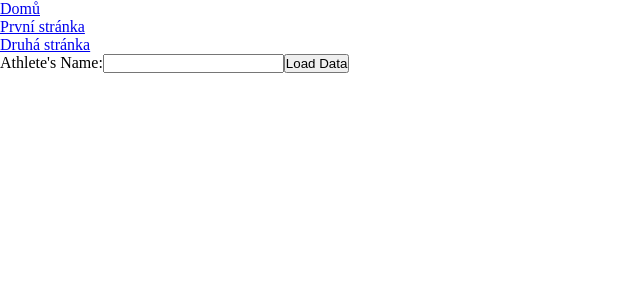
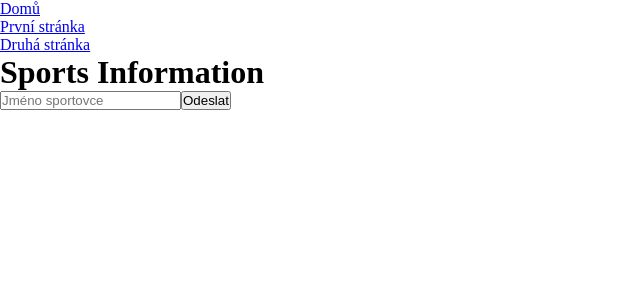
Before and after one commit to zachyunl/react-project, a React (Create React App) app: page /secondpage in a window 1280 px wide. Shown: the top 300 px of the page, without its empty margins (0-640 px from the left). Built offline with nearby package versions, Linux system fonts and the light colour scheme.

Commit message:
new component for api

```diff
--- /dev/null
+++ b/src/components/AthleteInfoForm.js
@@ -0,0 +1,83 @@
+import React, { useState, useEffect } from 'react';
+
+const AthleteInfoForm = () => {
+  const [name, setName] = useState('');
+  const [athletesData, setAthletesData] = useState([]);
+  const [isLoading, setIsLoading] = useState(false);
+  const [error, setError] = useState('');
+
+  useEffect(() => {
+    const fetchData = async () => {
+      try {
+        setError('');
+        const apiUrl = `https://www.thesportsdb.com/api/v1/json/3/searchplayers.php?p=${encodeURIComponent(name)}`;
+        const response = await fetch(apiUrl);
+
+        if (!response.ok) {
+          throw new Error(`HTTP error! Status: ${response.status}`);
+        }
+
+        const result = await response.json();
+
+        if (result && result.player) {
+          setAthletesData(result.player);
+        } else {
+          setAthletesData([]);
+          setError('Sportovec nenalezen v databázi.');
+        }
+      } catch (error) {
+        console.error('Error fetching data:', error);
+        setError('Chyba při načítání dat.');
+      } finally {
+        setIsLoading(false);
+      }
+    };
+
+    if (name && isLoading) {
+      fetchData();
+    }
+  }, [name, isLoading]);
+
+  const handleNameChange = (event) => {
+    setName(event.target.value);
+    setError('');
+  };
+
+  const handleFormSubmit = (event) => {
+    event.preventDefault();
+    if (name.trim() !== '') {
+      setIsLoading(true);
+    } else {
+      setError('Zadejte jméno sportovce.');
+    }
+  };
+
+  return (
+    <div>
+      <form onSubmit={handleFormSubmit}>
+        <label>
+          <input type="text" placeholder="Jméno sportovce" value={name} onChange={handleNameChange} />
+        </label>
+        <button type="submit">Odeslat</button>
+      </form>
+      {error && <p style={{ color: 'red' }}>{error}</p>}
+      {isLoading && <p>Načítám data...</p>}
+      {athletesData.length > 0 && (
+        <div>
+          <h2>Výsledky hledání:</h2>
+          {athletesData.map((athlete, index) => (
+            <div key={index}>
+              <h3>Athlete's Data: {athlete.strPlayer}</h3>
+              <p>Nationality: {athlete.strNationality}</p>
+              <p>Sport: {athlete.strSport}</p>
+              {/* Zde můžete zobrazit další informace o sportovci */}
+              <hr />
+            </div>
+          ))}
+        </div>
+      )}
+    </div>
+  );
+};
+
+export default AthleteInfoForm;
--- a/src/components/InputForm.js
+++ /dev/null
@@ -1,30 +0,0 @@
-// InputForm.js
-import React, { useState } from 'react';
-import SportData from './SportData';
-
-const InputForm = ({ onDataLoaded }) => {
-  const [name, setName] = useState('');
-
-  const handleNameInput = (event) => {
-    setName(event.target.value);
-  };
-
-  const handleSubmitForm = (event) => {
-    event.preventDefault();
-    // Přidejte k názvu URL parametr "t" pro tým, pokud to bude vhodné v rámci vaší aplikace
-    const apiUrl = `https://www.thesportsdb.com/api/v1/json/3/searchplayers.php?p=${encodeURIComponent(name)}`;
-    onDataLoaded(apiUrl);
-  };
-
-  return (
-    <form onSubmit={handleSubmitForm}>
-      <label>
-        Athlete's Name:
-        <input type="text" value={name} onChange={handleNameInput} />
-      </label>
-      <button type="submit">Load Data</button>
-    </form>
-  );
-};
-
-export default InputForm;
--- a/src/components/SportData.js
+++ /dev/null
@@ -1,47 +0,0 @@
-import React, { useState, useEffect } from 'react';
-
-const SportData = ({ data }) => {
-  const [athleteData, setAthleteData] = useState(null);
-
-  useEffect(() => {
-   // SportData.js
-   const fetchData = async () => {
-    try {
-      const response = await fetch(data, { mode: 'cors' });
-
-      if (!response.ok) {
-        throw new Error(`HTTP error! Status: ${response.status}`);
-      }
-
-      const result = await response.json();
-      console.log('API Response:', result); // Výpis celé odpovědi do konzole
-      setAthleteData(result.players[0]); // Upravte tuto část podle struktury odpovědi od API
-    } catch (error) {
-      console.error('Error fetching data:', error);
-    }
-  };
-
-    if (data) {
-      fetchData();
-    }
-  }, [data]);
-
-  useEffect(() => {
-    // Přidáno pro výpis odpovědi serveru do konzole
-    console.log('API Response:', athleteData);
-  }, [athleteData]);
-
-  return (
-    <div>
-      {athleteData && (
-        <div>
-          <h2>Athlete's Data: {athleteData.strPlayer}</h2>
-          {/* Zde zobrazte další data o sportovci */}
-          {/* <pre>{JSON.stringify(athleteData, null, 2)}</pre> */}
-        </div>
-      )}
-    </div>
-  );
-};
-
-export default SportData;
--- a/src/pages/SecondPage.js
+++ b/src/pages/SecondPage.js
@@ -1,7 +1,9 @@
 // SecondPage.js
 import React, { useState } from 'react';
-import InputForm from '../components/InputForm';
-import SportData from '../components/SportData';
+import InputForm from '../components/InputForm.old';
+import SportData from '../components/SportData.old';
+import AthleteInfo from '../components/AthleteInfo';
+import AthleteInfoForm from '../components/AthleteInfoForm';
 
 
 const SecondPage = () => {
@@ -10,12 +12,14 @@ const SecondPage = () => {
   const handleDataLoaded = (athleteName) => {
     // Zde můžete provést další manipulace s daty, pokud jsou potřeba
     setAthleteData({ name: athleteName });
+    console.log(athleteName);
   };
 
   return (
     <div>
-      <InputForm onDataLoaded={handleDataLoaded} />
-      <SportData data={athleteData} />
+      <h1>Sports Information</h1>
+      <AthleteInfoForm />
+
     </div>
   );
 };
```
Also changed, not shown: src/components/Example.js (deleted, +0 -23 lines), 1 other file (tests, documents, lock files or other folders).
